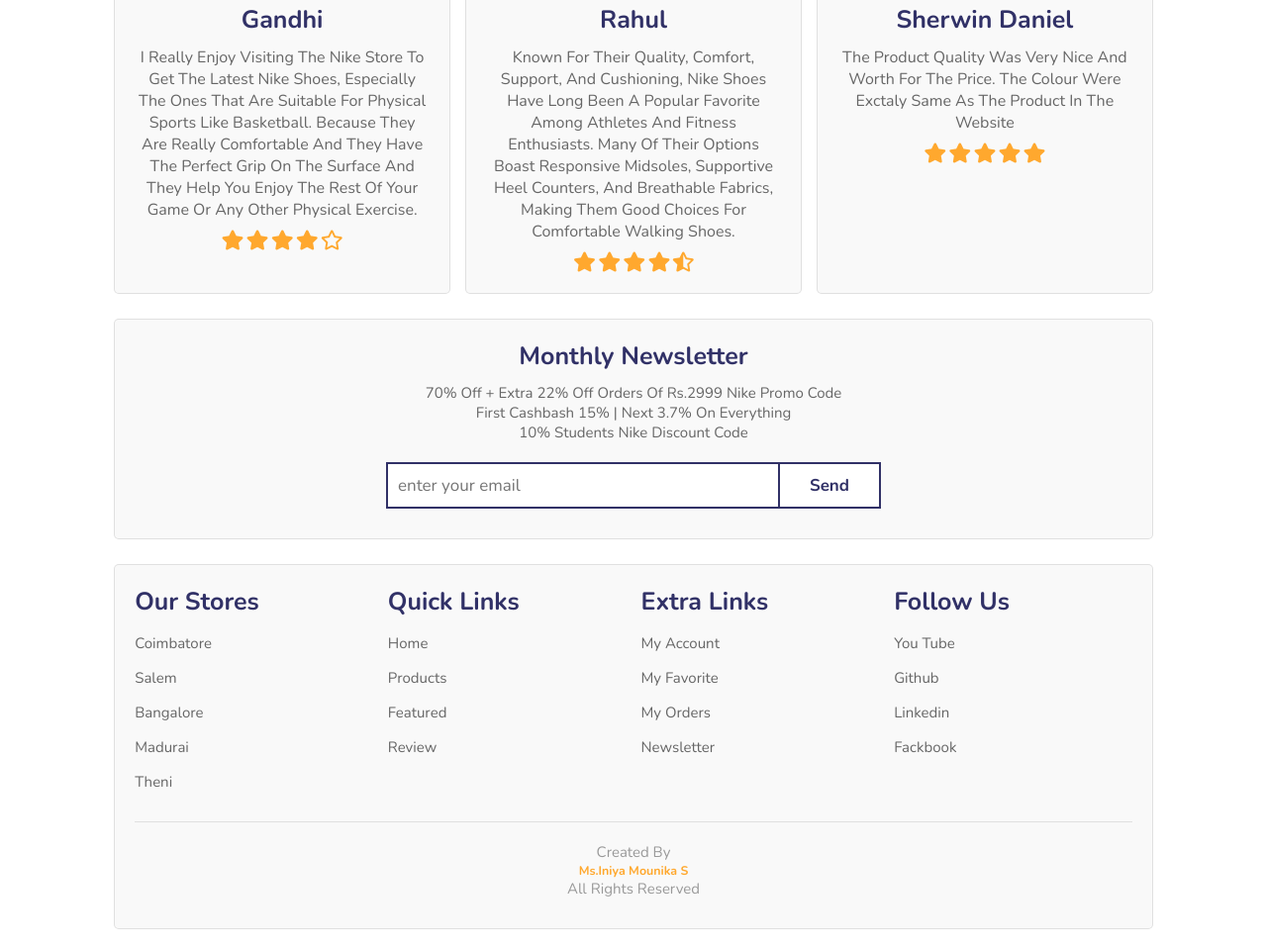
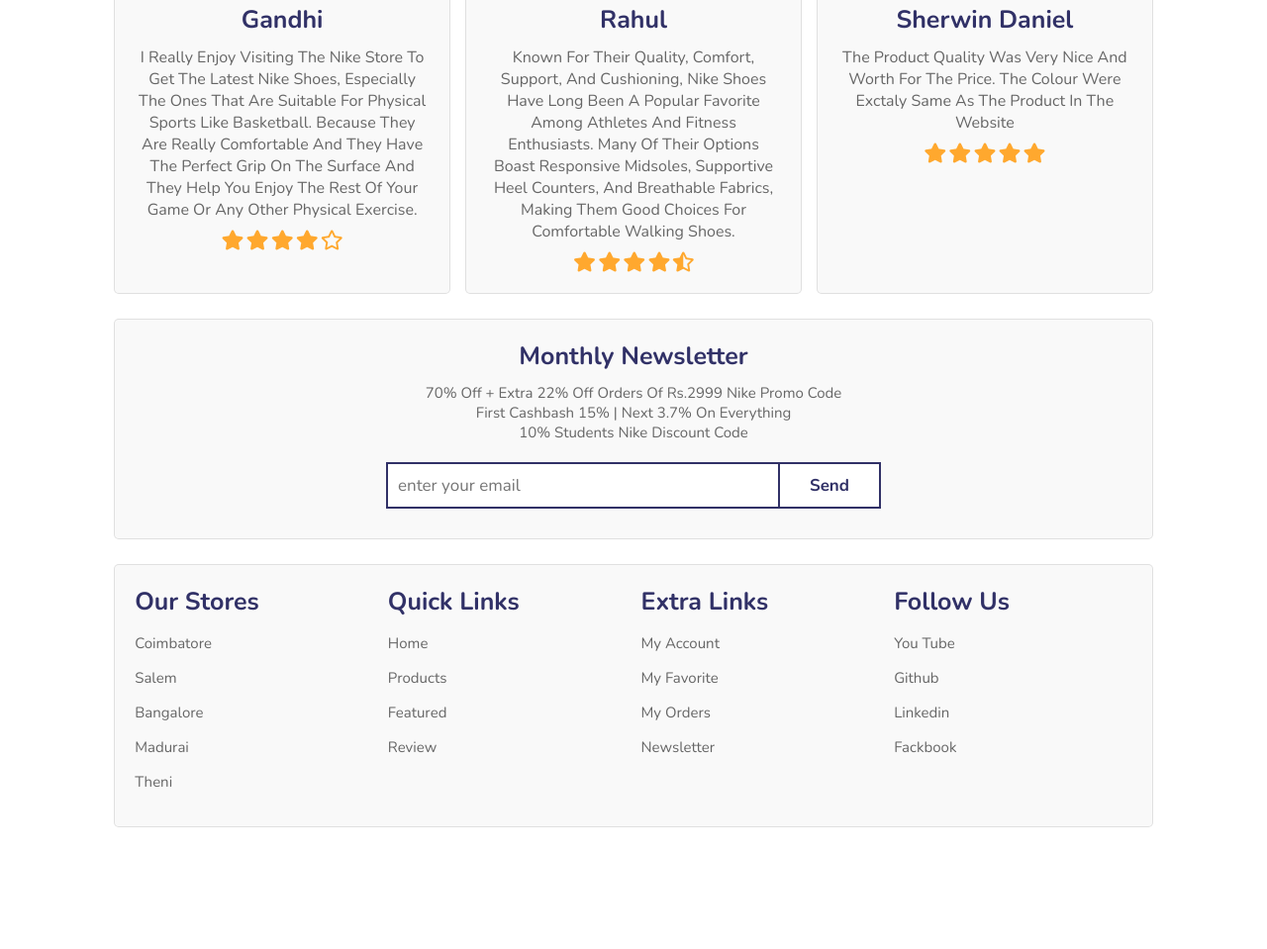
Before and after one commit to MownishSakthivel/Nike_Ecommerce, a plain HTML site: page index.html in a window 1280 px wide. Shown: the part 3483-4442 px from the top of the page at 99% size. After the commit the page ends 4339 px from the top, so only its background shows below. Drawn offline with nearby package versions, Linux system fonts and the light colour scheme; files whose address does not match are found by name.

Commit message:
index.html

```diff
--- a/index.html
+++ b/index.html
@@ -443,8 +443,6 @@
             <a href="#">fackbook</a>
         </div>
 
-        <div class="credit">created by <span> <h5>Ms.Iniya Mounika S</h5> </span>  All rights reserved</div>
-
     </div>
 
 </section>
```
